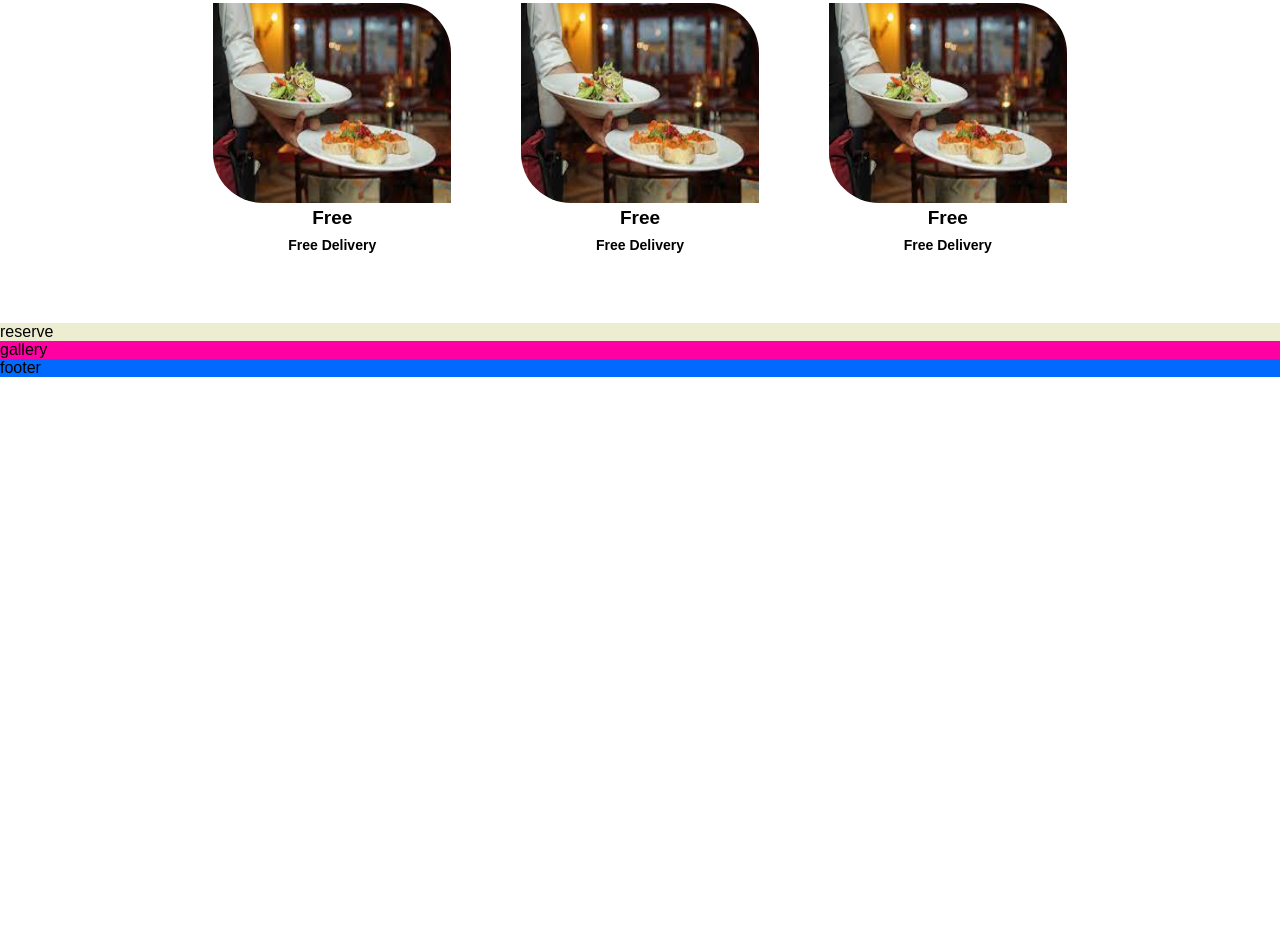
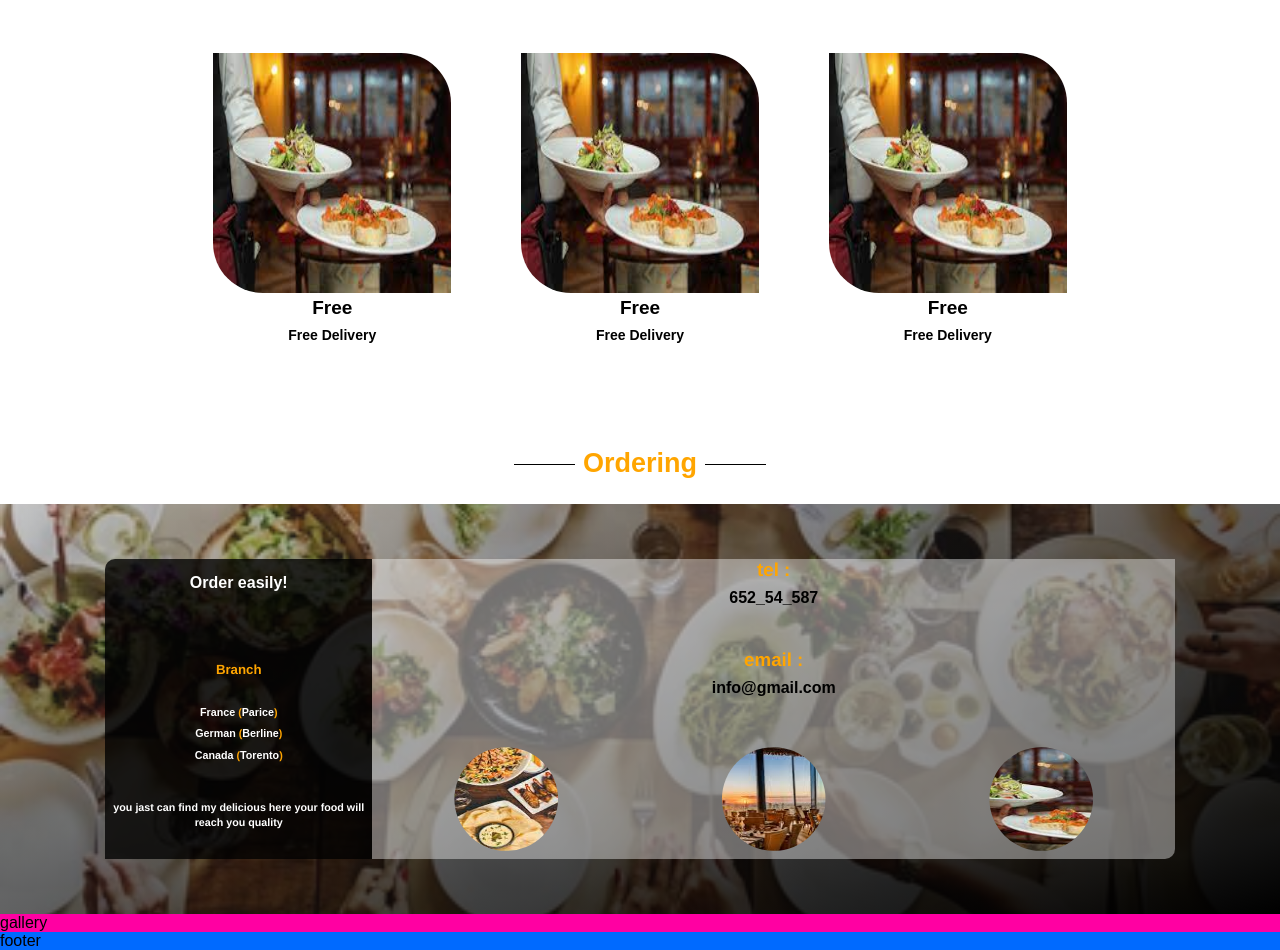
Before and after one commit to alirezatalebizadeh/NewFolder69, a plain HTML site: page mini-project/index.html in a window 1280 px wide. Shown: the part 1409-2359 px from the top of the page. Before the commit the page ends 1786 px from the top, so only its background shows below. Drawn offline with Linux system fonts and the light colour scheme.

Commit message:
create reverse part

```diff
--- a/mini-project/css/main.css
+++ b/mini-project/css/main.css
@@ -19,10 +19,6 @@ body {
 }
 
 
-
-.reserve {
-    background-color: rgb(237, 237, 209);
-}
 
 .gallery {
     background-color: rgb(255, 0, 162);
@@ -108,7 +104,8 @@ body {
 } */
 
 .story__title,
-.service__title {
+.service__title,
+.reserve__title {
     padding: 25px;
     font-size: 27px;
     text-align: center;
@@ -118,7 +115,9 @@ body {
 .story__title::before,
 .story__title::after,
 .service__title::before,
-.service__title::after {
+.service__title::after,
+.reserve__title::before,
+.reserve__title::after {
     background-color: black;
     content: "";
     display: inline-block;
@@ -180,8 +179,8 @@ body {
 
 .services-sections {
     display: grid;
-    grid-template-rows: repeat(2, 250px);
-    grid-auto-rows: 250px;
+    grid-template-rows: repeat(2, 300px);
+    grid-auto-rows: 300px;
     grid-template-columns: repeat(auto-fit, minmax(230px, 1fr));
     grid-gap: 70px;
     padding-bottom: 70px;
@@ -206,3 +205,89 @@ body {
     font-size: 14px;
     margin-top: .5rem;
 }
+
+/* ============================= Start Reserve */
+
+
+
+.reserve {}
+
+.reserve__title {}
+
+.reserve__sections {
+    display: grid;
+    grid-template-columns: 50px repeat(4, 1fr) 50px;
+    grid-template-rows: 1fr;
+    padding: 55px;
+    text-align: center;
+    background-image: linear-gradient(to right bottom, #4d4c4c4f 0%, #000), url('../img/5.jpg');
+    background-repeat: no-repeat;
+    background-size: cover;
+    background-position: left;
+}
+
+.reserve__right {
+    background-color: #000000c7;
+    grid-column: 2/3;
+    color: white;
+    display: grid;
+    grid-template-rows: 2fr 1fr repeat(3, .5fr) 2fr;
+    padding-top: 15px;
+    border-top-left-radius: 10px;
+}
+
+.reserve__right__title {}
+
+
+
+.order__text {
+    align-self: center;
+    font-family: 'Franklin Gothic Medium', 'Arial Narrow', Arial, sans-serif;
+    line-height: 15px;
+}
+
+.reserve__left {
+    grid-column: 3/6;
+    display: grid;
+    grid-template-rows: .5fr 1fr .5fr 1fr 2fr;
+    background-color: #ffffff66;
+    border-bottom-right-radius: 10px;
+}
+
+.reserve__right__branch,
+.parents,
+.left__title {
+    color: orange;
+    font-family: 'Franklin Gothic Medium', 'Arial Narrow', Arial, sans-serif;
+}
+
+.leftbox {
+    display: grid;
+    grid-template-columns: repeat(3, 1fr);
+}
+
+.leftbox__img {
+    width: 100%;
+    height: 120px;
+    clip-path: circle(25% at 50% 50%);
+}
+
+@media screen and (max-width:675px) {
+    .reserve__left {
+        font-size: 14px;
+    }
+
+    .reserve__right {
+        font-size: 13px;
+    }
+
+    .reserve__sections {
+        padding: 20px 0;
+    }
+}
+
+@media screen and (max-width:400px) {
+    .reserve__sections {
+        grid-template-columns: 15px repeat(3, 1fr)15px;
+    }
+}
--- a/mini-project/index.html
+++ b/mini-project/index.html
@@ -11,11 +11,13 @@
 <body>
 
     <div class="container">
+        <!--part Header -->
         <div class="header item">
             <h3 class="header__title">Wellcome to</h3>
             <h2 class="header__onvan"><span class="header__txt">DELICIOS</span> Food</h2>
             <button class="header__btn">Order Food</button>
         </div>
+        <!-- Part Story -->
         <div class="story item">
             <div>
                 <h3 class="story__title"> Our Story </h3>
@@ -27,6 +29,7 @@
                 <img class="image image__4" src="./img/5.jpg" alt="4">
             </div>
         </div>
+        <!-- Part Services -->
         <div class="service item">
             <div>
                 <h3 class="service__title"> Services </h3>
@@ -64,7 +67,34 @@
                 </div>
             </div>
         </div>
-        <div class="reserve item">reserve</div>
+        <!-- Part Reserve -->
+        <div class="reserve item">
+            <div>
+                <h4 class="reserve__title"> Ordering </h4>
+            </div>
+            <div class="reserve__sections">
+                <div class="reserve__right">
+                    <h4 class="reserve__right__title"> Order easily! </h4>
+                    <h5 class="reserve__right__branch"> Branch</h5>
+                    <h6>France <span class="parents">(</span>Parice<span class="parents">)</span></h6>
+                    <h6>German <span class="parents">(</span>Berline<span class="parents">)</span></h6>
+                    <h6>Canada <span class="parents">(</span>Torento<span class="parents">)</span></h6>
+                    <h6 class="order__text"> you jast can find my delicious here your food will reach you quality </h6>
+                </div>
+                <div class="reserve__left">
+                    <h3 class="left__title">tel :</h3>
+                    <h4>652_54_587</h4>
+                    <h3 class="left__title">email :</h3>
+                    <h4>info@gmail.com</h4>
+                    <div class="leftbox">
+                        <img src="./img/1.jpg" alt="" class="leftbox__img">
+                        <img src="./img/3.jpg" alt="" class="leftbox__img">
+                        <img src="./img/6.jpg" alt="" class="leftbox__img">
+                    </div>
+                </div>
+            </div>
+        </div>
+
         <div class="gallery item">gallery</div>
         <div class="footer item">footer</div>
     </div>
```
